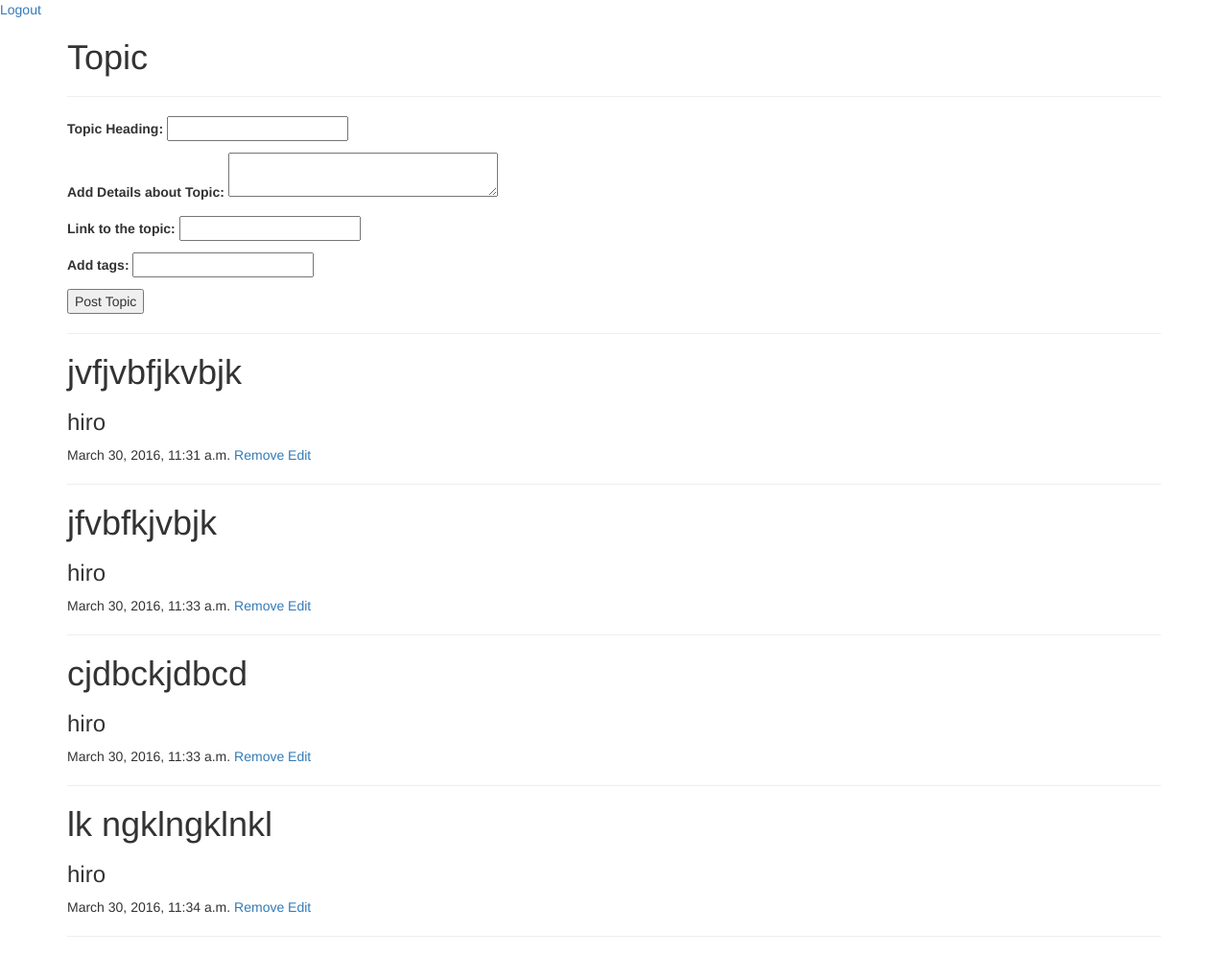
After one commit to abhishekg785/InfoGami, a Django app: page /codehub/topic/ in a window 1280 px wide. The commit adds this page. Shown: the whole page at 96% size. Run offline with Django 3.2, Linux system fonts and the light colour scheme; a user stored in the database is signed in; data comes from the database, SQL or seed files in the repository; both versions use the stored data as it was after the commit; some libraries are stand-ins or nearby versions.

Commit message:
the model and form for adding topic created

```diff
--- a/projdir/app/forms.py
+++ b/projdir/app/forms.py
@@ -1 +1,9 @@
 from django import forms
+from .models import CodehubTopicModel
+
+#forms for posting a new topic
+class CodehubTopicForm(forms.Form):
+    topic_heading = forms.CharField(label = 'Topic Heading',max_length = 100)
+    topic_detail = forms.CharField(label = 'Add Details about Topic',widget = forms.Textarea(attrs = {'rows':'2','cols':'32'}),max_length = 200)
+    topic_link = forms.URLField(label = 'Link to the topic',max_length = 100,required = False)
+    tags = forms.CharField(label = 'Add tags',max_length = 100,required = True)
--- a/projdir/app/models.py
+++ b/projdir/app/models.py
@@ -1,5 +1,17 @@
 from __future__ import unicode_literals
 
 from django.db import models
+from django.contrib.auth.models import User
 
 # Create your models here.
+
+class CodehubTopicModel(models.Model):
+    user = models.ForeignKey(User)
+    topic_heading = models.CharField(max_length = 100)
+    topic_detail = models.CharField(max_length = 200)
+    topic_link = models.CharField(max_length = 100 )
+    tags = models.CharField(max_length = 50)
+    timeStamp = models.DateTimeField()
+
+    def __str__(self):
+        return self.topic_heading
--- a/projdir/app/templates/base.html
+++ b/projdir/app/templates/base.html
@@ -10,8 +10,12 @@
     {% bootstrap_javascript %}
   </head>
   <body>
-    <a href="{% url 'login' %}">Login</a>
-    <a href="{% url 'register' %}">Register</a>
+    {% if user.is_authenticated %}
+    <a href="{% url 'logout_view' %}">Logout</a>
+    {% else %}
+    <a href="{% url 'login_view' %}">Login</a>
+    <a href="{% url 'register_view' %}">Register</a>
+    {%endif %}
     <div class="container">
     {% block content %}
     {% endblock %}
--- /dev/null
+++ b/projdir/app/templates/codehub/topic.html
@@ -0,0 +1,19 @@
+{% extends 'base.html' %}
+{% block content %}
+<h1>Topic</h1>
+<hr/>
+<form method="post">
+{% csrf_token %}
+{{ form.as_p }}
+<input type='submit' name='submitTopic' value= 'Post Topic'/>
+</form>
+<hr/>
+{% for topic in topics %}
+    <h1>{{ topic.topic_heading }}</h1>
+    <h3>{{ topic.user.username }}</h3>
+    {{ topic.timeStamp }}
+    <a href = ''>Remove</a>
+    <a href = ''>Edit</a>
+    <hr/>
+{% endfor %}
+{% endblock %}
--- /dev/null
+++ b/projdir/app/templates/index.html
@@ -0,0 +1,4 @@
+{% extends 'base.html' %}
+{% block content %}
+<h1>Index </h1>
+{% endblock %}
--- a/projdir/app/views.py
+++ b/projdir/app/views.py
@@ -1,34 +1,108 @@
 from django.shortcuts import render,redirect
 from django.http import HttpResponse
 from django.contrib.auth.models import User
-from django.contrib.auth import authenticate
+from django.contrib.auth import authenticate,logout,login
+from django.contrib.auth.decorators import login_required
+import hashlib
+import urllib
+from django import template
+from django.utils.safestring import mark_safe
+import datetime
 
+from .forms import CodehubTopicForm
+
+from .models import CodehubTopicModel
+
+register = template.Library()
 # Create your views here.
 
+@register.filter
+def gravatar_url(email, size=128):
+  default = "http://example.com/static/images/defaultavatar.jpg"
+  return "http://www.gravatar.com/avatar/%s?%s" % (hashlib.md5(email.lower()).hexdigest(), urllib.urlencode({'d':default, 's':str(size)}))
+
+
+@register.filter
+def gravatar(email, size=128):
+    url = gravatar_url(email, size)
+    return mark_safe('<img src="%s" height="%d" width="%d">' % (url, size, size))
+
+
+#decorator for authenticating the user is logged in or not
+def loginRequired(func):
+    def wrapper(request,*args,**kwargs):
+        if not request.user.is_authenticated():
+            return redirect('login_view')
+        return func(request,*args,**kwargs)
+    return wrapper
+
+
 #route for login the user
-def login(request):
+def index(request):
+    return render(request,'index.html')
+
+def login_view(request):
     if request.method == 'POST':
         username = request.POST['username']
         password = request.POST['password']
         user = authenticate(username = username,password = password)
         if user is not None:
             if user.is_active:
+                login(request,user)
                 print 'The user is valid,active and authenticated'
+                request.session['gravatar'] = gravatar(username)
+                print gravatar(user.email)
+                return redirect('codehub')
             else:
                 print 'The password is valid,but the account has been disabled'
         else:
             print 'Invalid username or password'
+            return HttpResponse('Invalid username or password')
     return render(request,'auth/login.html')
 
 
+
 #route for registering the user
-def register(request):
+def register_view(request):
     if request.method == 'POST':
        fname = request.POST['fname']
        lname = request.POST['lname']
        username = request.POST['username']
        email = request.POST['email']
        password = request.POST['password']
-       User.create_user(first_name = fname,last_name = lname,username = username,email = email,password = password)
+       User.objects.create_user(first_name = fname,last_name = lname,username = username,email = email,password = password)
        return HttpResponse('Successfully registered');
     return render(request,'auth/register.html')
+
+
+@loginRequired
+def codehub(request):
+    form = CodehubTopicForm()
+    return render(request,'codehub/index.html',{'form':form})
+
+@loginRequired
+def codehub_topic(request):
+    if request.method == 'POST':
+        form = CodehubTopicForm(request.POST)
+        if form.is_valid():
+            user = User.objects.get(username = request.user.username)
+            new_topic = CodehubTopicModel(
+                user = user,
+                topic_heading = form.cleaned_data['topic_heading'],
+                topic_detail = form.cleaned_data['topic_detail'],
+                topic_link = form.cleaned_data['topic_link'],
+                tags = form.cleaned_data['tags'],
+                timeStamp = datetime.datetime.now()
+            )
+            new_topic.save()
+            #add flash message
+            return redirect('/codehub/topic')
+    else:
+        form = CodehubTopicForm()
+        topics = CodehubTopicModel.objects.all()
+    return render(request,'codehub/topic.html',{'form':form,'topics':topics})
+
+
+def logout_view(request):
+    logout(request)
+    return redirect('/auth/login')
--- a/projdir/projdir/urls.py
+++ b/projdir/projdir/urls.py
@@ -16,11 +16,15 @@ Including another URLconf
 from django.conf.urls import url
 from django.contrib import admin
 
-from app.views import login,register
+from app.views import login_view,register_view,codehub,logout_view,index,codehub_topic
 
 urlpatterns = [
     url(r'^admin/', admin.site.urls),
-    url(r'^auth/login/',login,name='login'),
-    url(r'^auth/register/',register,name='register')
+    url(r'^$',index),
+    url(r'^auth/login/$',login_view,name='login_view'),
+    url(r'^auth/register/$',register_view,name='register_view'),
+    url(r'^auth/logout/$',logout_view,name='logout_view'),
+    url(r'^codehub/$',codehub,name='codehub'),
+    url(r'^codehub/topic/$',codehub_topic,name = 'codehub_topic')
 
 ]
```
Also changed, not shown: projdir/app/templates/auth/register.html (+6 -2 lines), projdir/app/templates/codehub/index.html (added, +9 -0 lines), projdir/app/migrations/0001_initial.py (added), projdir/db.sqlite3, 6 other files.
